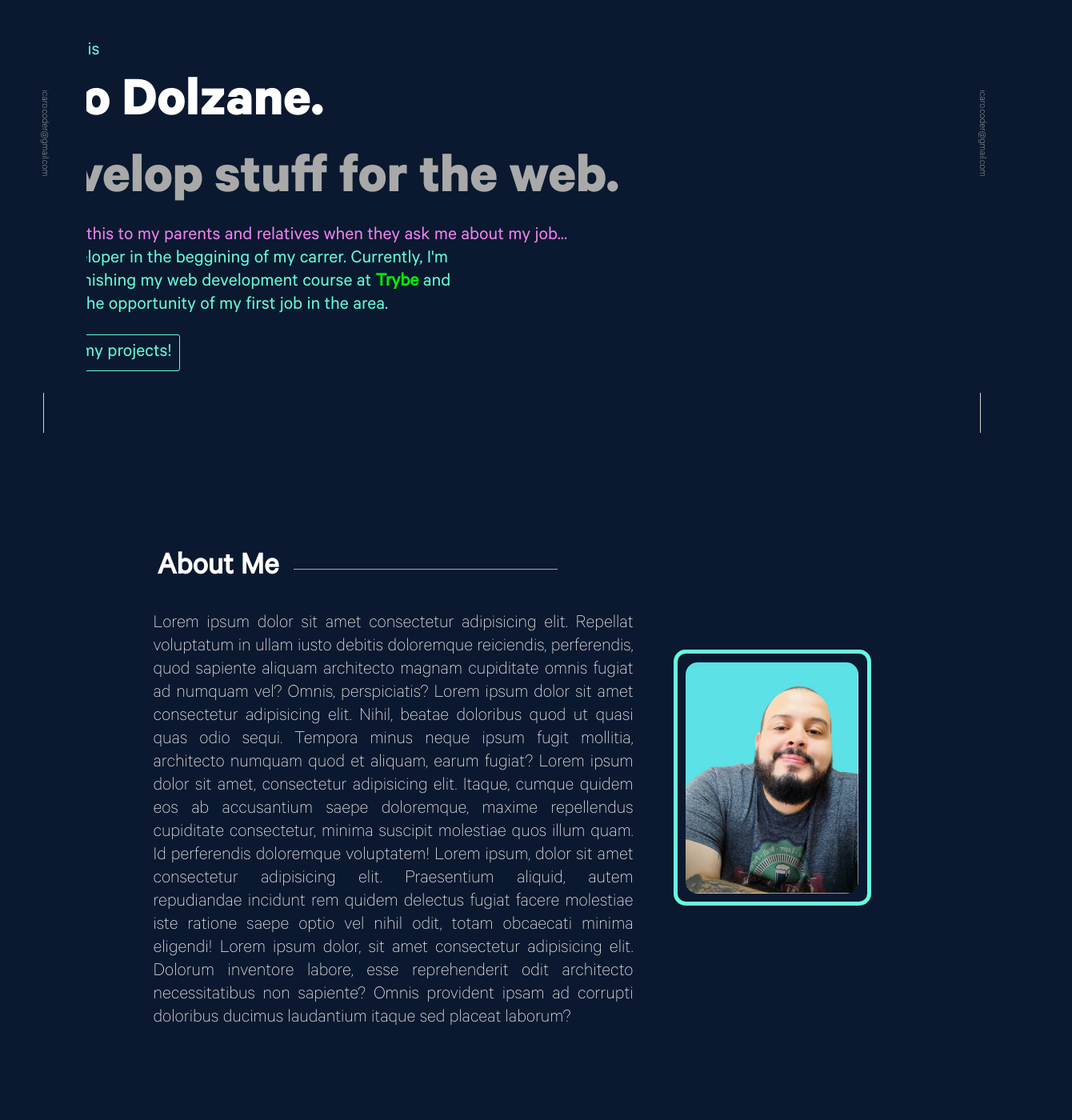
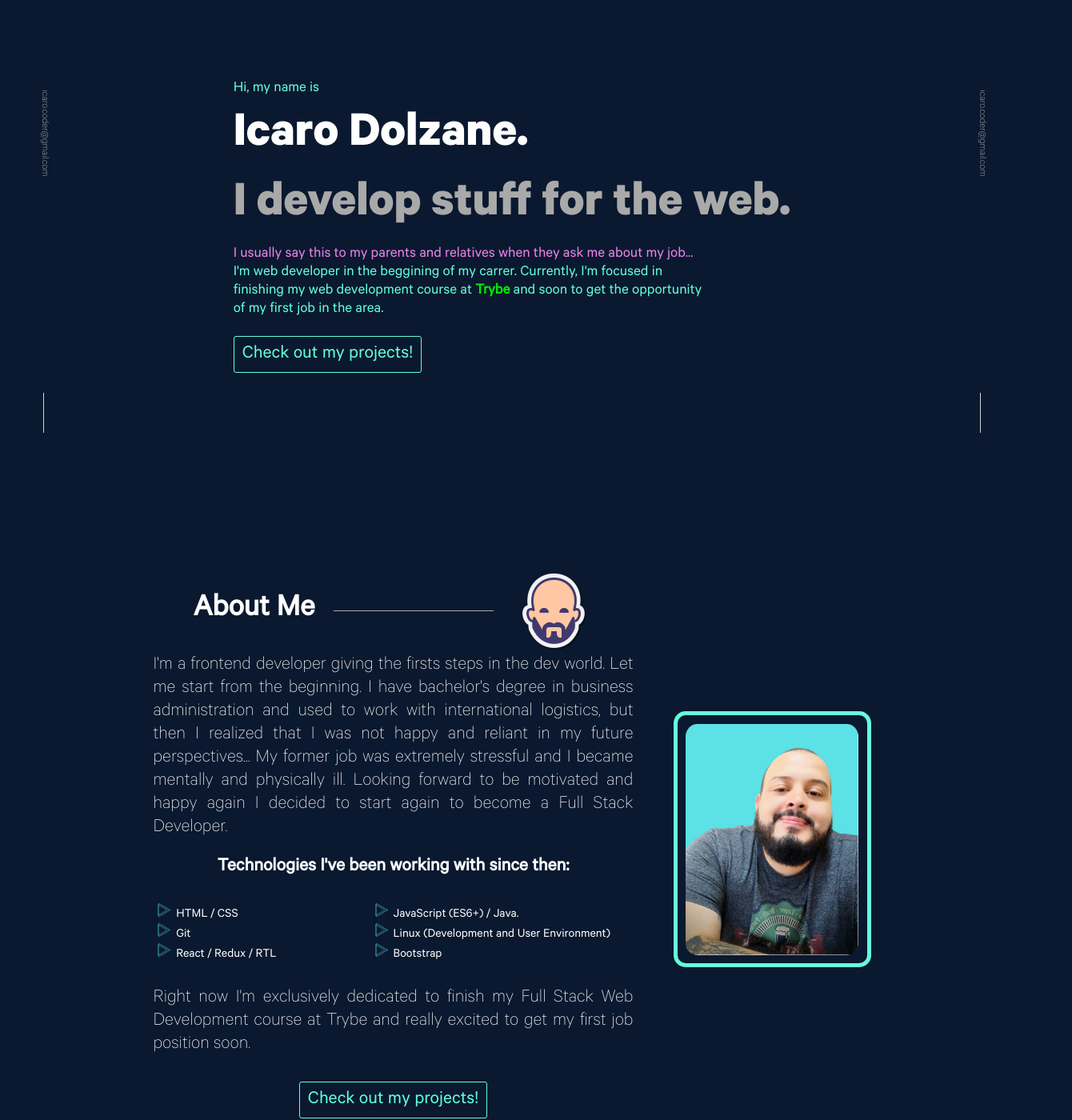
Before and after one commit to icarodolzane/my-portfolio, a React (Create React App) app: page / in a window 1280 px wide. Shown: the part 100-1500 px from the top of the page at 80% size, 1340 px wide, since content can reach past the window. Built offline with nearby package versions, Linux system fonts and the light colour scheme.

Commit message:
Editado conteudo do About

```diff
--- a/src/App.js
+++ b/src/App.js
@@ -1,6 +1,8 @@
 import React from 'react';
 import './App.css';
 import Header from './components/Header';
+import LeftSideBar from './components/LeftSideBar';
+import RightSideBar from './components/RightSideBar';
 import Home from './pages/Home';
 
 class App extends React.Component {
@@ -8,6 +10,8 @@ class App extends React.Component {
     return (
     <body>
       <Header />
+      <RightSideBar />
+      <LeftSideBar />
       <Home />
     </body>);
   }
--- a/src/components/About.jsx
+++ b/src/components/About.jsx
@@ -11,12 +11,27 @@ class About extends React.Component {
         <Title heading="About Me" />
         <div className='about-me-text'>
           <p>
-            Lorem ipsum dolor sit amet consectetur adipisicing elit. Repellat voluptatum in ullam iusto debitis doloremque reiciendis, perferendis, quod sapiente aliquam architecto magnam cupiditate omnis fugiat ad numquam vel? Omnis, perspiciatis?
-            Lorem ipsum dolor sit amet consectetur adipisicing elit. Nihil, beatae doloribus quod ut quasi quas odio sequi. Tempora minus neque ipsum fugit mollitia, architecto numquam quod et aliquam, earum fugiat?
-            Lorem ipsum dolor sit amet, consectetur adipisicing elit. Itaque, cumque quidem eos ab accusantium saepe doloremque, maxime repellendus cupiditate consectetur, minima suscipit molestiae quos illum quam. Id perferendis doloremque voluptatem!
-            Lorem ipsum, dolor sit amet consectetur adipisicing elit. Praesentium aliquid, autem repudiandae incidunt rem quidem delectus fugiat facere molestiae iste ratione saepe optio vel nihil odit, totam obcaecati minima eligendi!
-            Lorem ipsum dolor, sit amet consectetur adipisicing elit. Dolorum inventore labore, esse reprehenderit odit architecto necessitatibus non sapiente? Omnis provident ipsam ad corrupti doloribus ducimus laudantium itaque sed placeat laborum?
+            I'm a frontend developer giving the firsts steps in the dev world. Let me start from the beginning. I have bachelor's degree in business administration and used to work with international logistics, but then I realized that I was not happy and reliant in my future perspectives... My former job was extremely stressful and I became mentally and physically ill. Looking forward to be motivated and happy again I decided to start again to become a Full Stack Developer.
           </p>
+          <div className='skills'>
+            <h2>Technologies I've been working with since then:</h2>
+            <ul className='techs-list'>
+              <li>HTML / CSS</li>
+              <li>JavaScript (ES6+) / Java.</li>
+              <li>Git</li>
+              <li>Linux (Development and User Environment)</li>
+              <li>React / Redux / RTL</li>
+              <li>Bootstrap</li>
+            </ul>
+            <p>
+                Right now I'm exclusively dedicated to finish my Full Stack Web Development course at Trybe and really excited to get my first job position soon.
+            </p>
+          </div>
+          <div className="link">
+            <a className="projects-link" href="/work">
+              Check out my projects!
+            </a>
+          </div>
         </div>
       </section>
       <section className='my-photo'>
--- a/src/components/HelloMe.jsx
+++ b/src/components/HelloMe.jsx
@@ -33,7 +33,6 @@ class HelloMe extends React.Component {
             </a>
           </div>
         </section>
-        <About />
       </main>
     );
   }
--- a/src/components/Title.jsx
+++ b/src/components/Title.jsx
@@ -1,5 +1,6 @@
 import React from 'react';
 import '../style/components/Title.css';
+import me_avatar from '../images/me_avatar.png';
 
 class Title extends React.Component {
   render() {
@@ -8,6 +9,7 @@ class Title extends React.Component {
     <div className='title'>
       <h2>{ heading }</h2>
       <div className='single-line'/>
+      <img alt='avatar' src={me_avatar}/>
     </div>);
   }
 }
--- a/src/pages/Home.jsx
+++ b/src/pages/Home.jsx
@@ -1,16 +1,14 @@
 import React from 'react';
+import About from '../components/About';
 import HelloMe from '../components/HelloMe';
-import LeftSideBar from '../components/LeftSideBar';
-import RightSideBar from '../components/RightSideBar';
 import '../style/pages/Home.css';
 
 class Home extends React.Component {
   render() {
     return (
     <main className="container">
-      <LeftSideBar />
       <HelloMe />
-      <RightSideBar/>
+      <About/>
     </main>
 
     );
--- a/src/style/components/About.css
+++ b/src/style/components/About.css
@@ -2,6 +2,7 @@
   align-items: center;
   display: flex;
   flex-direction: row;
+  flex-wrap: wrap;
   justify-content: center;
   gap: 50px;
   width:1300px;
@@ -9,7 +10,17 @@
 }
 
 .about-text {
+  align-items: center;
   width: 600px;
+  display: flex;
+  flex-direction: column;
+}
+
+.about-me-text {
+  align-items: center;
+  display: flex;
+  flex-direction: column;
+  gap: 20px;
 }
 
 .about-me-text p {
@@ -48,6 +59,28 @@
   transform: scale(1.2);
 }
 
+.skills{
+  align-items: center;
+  display: flex;
+  flex-direction: column;
+  gap: 30px;
+}
+.skills p {
+  text-align: justify;
+}
+
+.techs-list{
+  display: grid;
+  grid-template-columns: repeat(2, 1fr);
+  grid-template-rows: repeat(3, 1fr);
+  grid-column-gap: 0px;
+  grid-row-gap: 0px;
+}
+
+.techs-list li {
+  list-style: url('../../images/marker.png');
+}
+
 @media (max-width: 400px)
 {
   .about-content{
@@ -57,13 +90,17 @@
     flex-direction: column;
     width: 100vw;
     max-width: 390px;
-    padding: 0;
-    gap: 0;
+    padding: 5px;
+    height: max-content;
+
   }
 
 
 .about-text {
   width: 390px;
+  display: flex;
+  flex-direction: column;
+  gap: 20px;
 }
 .about-me-text {
   padding: 5px;
--- a/src/style/components/Title.css
+++ b/src/style/components/Title.css
@@ -14,7 +14,7 @@
 
 .single-line {
   background-color: darkgray;
-  width: 330px;
+  width: 200px;
   height: 1px;
 }
 
@@ -24,17 +24,15 @@
     display: flex;
     flex-direction: column;
     justify-content: center;
-    height: 100px;
     width: 380px;
     padding: 5px;
+    gap: 5px;
   }
   .title h2 {
     font-size: 2.5em;
   }
 
   .single-line {
-    background-color: darkgray;
-    width: 250px;
-    height: 1px;
+    display: none;
   }
 }
--- a/src/style/pages/Home.css
+++ b/src/style/pages/Home.css
@@ -1,39 +1,41 @@
 .container {
+  height: max-content;
   display: flex;
-  flex-direction: row;
-  width: 100vw;
+  flex-direction: column;
+  gap: 250px;
+  width: max-content;
   padding: 0;
+  position: relative;
+  top: 200px;
 
 }
 
 .main-content {
   align-items: center;
-  margin: 0;
-  padding: 0;
   display: flex;
   flex-direction: column;
+  height: 100%;
   width: 100%;
 }
 .hello-me {
-  margin-top: 100px;
   align-items: left;
   display: flex;
   flex-direction: column;
   gap: 10px;
-  padding: 50px;
-  width: 1300px;
-  margin-bottom: 150px;
 }
 
 .hello-me p {
-  font-size: 1.5em;
   color: #64FFDA;
+  font-size: max(16px, 1.5vw);
+  font-size: min(24px), 1.5vw;
 }
 
 
 .hello-me h1 {
   font-family: 'Calibre-Bold';
-  font-size: 4.5em;
+  font-size: max(50px, 5vw);
+  font-size: min(150px), 10vw;
+
 }
 
 .hello-me h1:nth-child(3) {
@@ -45,7 +47,8 @@
 }
 
 .paragraph p:nth-child(2) {
-  width: 600px;
+  max-width: 600px;
+  word-wrap: break-word;
 }
 
 .hello-me .paragraph a {
@@ -63,7 +66,7 @@
   border-radius: 3px;
   color: #64FFDA;
   border: #64FFDA solid 1px;
-  font-size: 1.5em;
+  font-size: 1.5rem;
   padding: 10px;
 }
 
@@ -76,7 +79,8 @@
 @media (max-width: 400px)
 {
   .container{
-    margin-top: 50px;
+    top: 120px;
+    gap: 150px;
   }
   .left-sidebar {
     display: none;
```
Also changed, not shown: src/images/marker.png (added), src/images/me_avatar.png (added).
